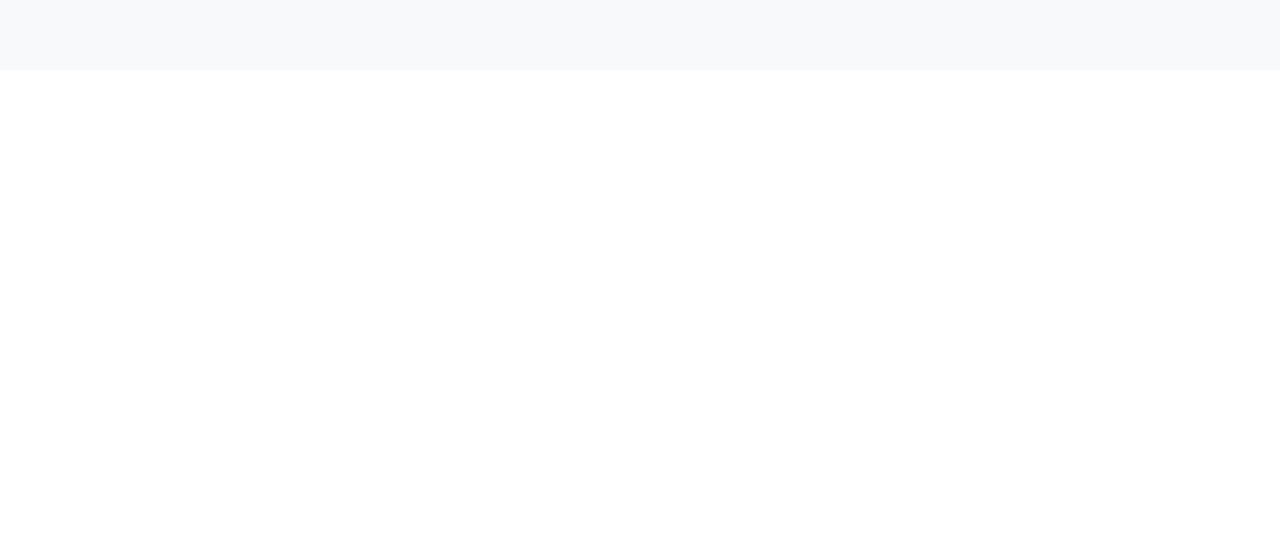
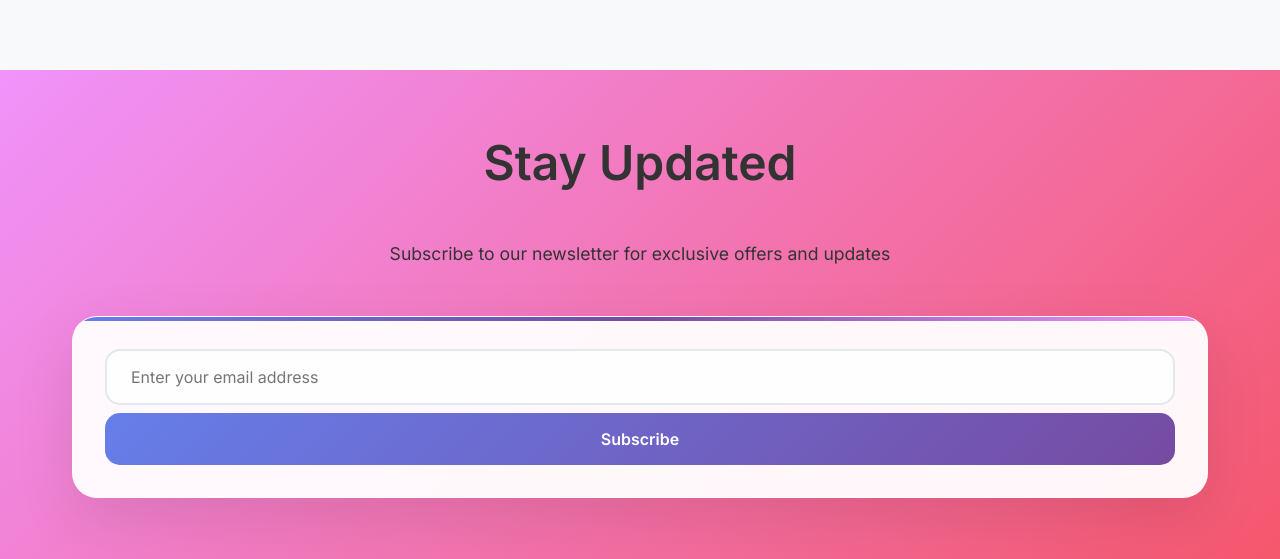
Before and after one commit to sauravxtha/shophub-react, a React (Vite) app: page / in a window 1280 px wide. Shown: the part 5724-6283 px from the top of the page. Before the commit the page ends 5794 px from the top, so only its background shows below. Built offline with nearby package versions, Linux system fonts and the light colour scheme.

Commit message:
Add Newsletter component with subscription functionality and styling

```diff
--- a/src/App.jsx
+++ b/src/App.jsx
@@ -1,8 +1,8 @@
-import React from "react";
 import Header from "./components/Header/Header";
 import Hero from "./components/Hero/Hero";
 import Featured from "./components/Featured/Featured";
 import Products from "./components/Products/Products";
+import Newsletter from "./components/Newsletter/Newsletter";
 import "./App.css";
 
 function App() {
@@ -13,6 +13,7 @@ function App() {
         <Hero />
         <Featured />
         <Products />
+        <Newsletter />
       </main>
     </div>
   );
--- /dev/null
+++ b/src/components/Newsletter/Newsletter.jsx
@@ -0,0 +1,57 @@
+import styles from "./Newsletter.module.css";
+import { useState } from "react";
+
+const Newsletter = () => {
+  const [emailInput, setEmailInput] = useState("");
+  const [isLoading, setIsLoading] = useState(false);
+  const [isSubscribed, setIsSubscribed] = useState(false);
+  const handleSubmit = (e) => {
+    if (!emailInput) return;
+    e.preventDefault();
+    setIsLoading(true);
+    setTimeout(() => {
+      setIsSubscribed(true);
+      setIsLoading(false);
+      setEmailInput("");
+    }, 1500);
+    setTimeout(() => {
+      setIsSubscribed(false);
+    }, 5000);
+  };
+  return (
+    <section className={styles.newsletter}>
+      <div className={styles.container}>
+        <div className={styles.content}>
+          <h2>Stay Updated</h2>
+          <p>Subscribe to our newsletter for exclusive offers and updates</p>
+          <form onSubmit={handleSubmit} className={styles.formContainer}>
+            <input
+              name="email"
+              type="email"
+              value={emailInput}
+              onChange={(e) => setEmailInput(e.target.value)}
+              placeholder="Enter your email address"
+              className={styles.emailInput}
+              required
+              autoComplete="on"
+            />
+            <button
+              type="submit"
+              className={styles.subscribeBtn}
+              disabled={isLoading}
+            >
+              {isLoading ? "Subscribing..." : "Subscribe"}
+            </button>
+            {isSubscribed && (
+              <div className={styles.successMessage}>
+                🎉 Thank you for subscribing! You'll receive updates soon.
+              </div>
+            )}
+          </form>
+        </div>
+      </div>
+    </section>
+  );
+};
+
+export default Newsletter;
--- /dev/null
+++ b/src/components/Newsletter/Newsletter.module.css
@@ -0,0 +1,81 @@
+.newsletter {
+  padding: 4rem 0;
+  background: linear-gradient(135deg, #f093fb 0%, #f5576c 100%);
+  position: relative;
+  overflow: hidden;
+}
+
+.container {
+  max-width: 1200px;
+  margin: 0 auto;
+  padding: 0 2rem;
+}
+
+.content {
+  display: grid;
+  grid-template-columns: 1fr;
+  gap: 2rem;
+  text-align: center;
+  align-items: center;
+}
+
+.formContainer {
+  position: relative;
+  padding: 2rem;
+  background: rgba(255, 255, 255, 0.95);
+  border-radius: 25px;
+  box-shadow: 0 20px 60px rgba(0, 0, 0, 0.1);
+  border: 1px solid rgba(255, 255, 255, 0.3);
+  overflow: hidden;
+  display: flex;
+  flex-direction: column;
+  gap: 0.5rem;
+}
+
+.formContainer::before {
+  position: absolute;
+  content: "";
+  top: 0;
+  left: 0;
+  right: 0;
+  height: 0.25rem;
+  background: linear-gradient(90deg, #667eea, #764ba2, #f093fb);
+}
+
+.emailInput {
+  flex: 1;
+  padding: 1rem 1.5rem;
+  border: 2px solid #e2e8f0;
+  border-radius: 15px;
+  font-size: 1rem;
+  transition: all 0.3s ease;
+  background: rgba(255, 255, 255, 0.8);
+  backdrop-filter: blur(10px);
+}
+
+.emailInput:focus {
+  outline: none;
+  border-color: #667eea;
+  box-shadow: 0 0 0 3px rgba(102, 126, 234, 0.1);
+  background: white;
+}
+
+.subscribeBtn {
+  background: linear-gradient(135deg, #667eea 0%, #764ba2 100%);
+  color: white;
+  padding: 1rem 1.5rem;
+  border-radius: 15px;
+  font-size: 1rem;
+  font-weight: 600;
+  transition: all 0.3s ease;
+}
+
+.subscribeBtn:hover:not(:disabled) {
+  transform: translateY(-2px);
+  box-shadow: 0 10px 30px rgba(102, 126, 234, 0.3);
+}
+
+.subscribeBtn:disabled {
+  opacity: 0.7;
+  cursor: not-allowed;
+}
```
